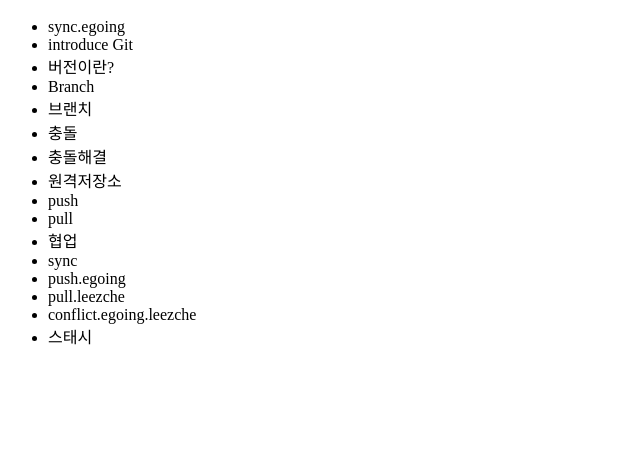
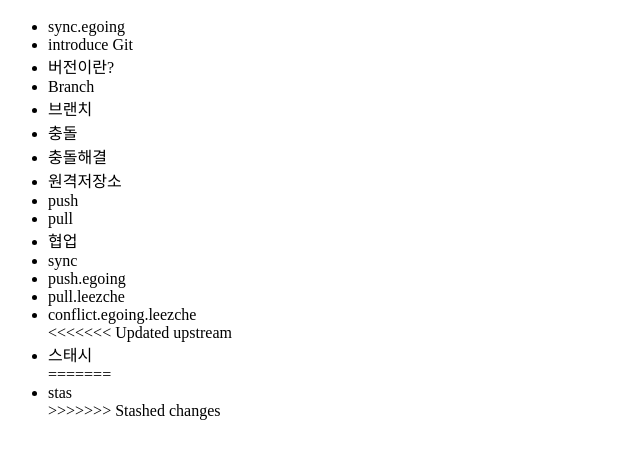
Before and after one commit to fthr56/opentutorials_git_egoing, a plain HTML site: page index.html in a window 1280 px wide. Shown: the part 48-506 px from the top of the page, without its empty margins (0-640 px from the left). Drawn offline with Linux system fonts and the light colour scheme.

Commit message:
add stash

```diff
--- a/index.html
+++ b/index.html
@@ -25,7 +25,11 @@
 			<li>push.egoing</li>
 			<li>pull.leezche</li>
 			<li>conflict.egoing.leezche</li>
+<<<<<<< Updated upstream
 			<li>스태시</li>
+=======
+			<li>stas</li>
+>>>>>>> Stashed changes
 		</ul>
 	</body>
 </html>
```
